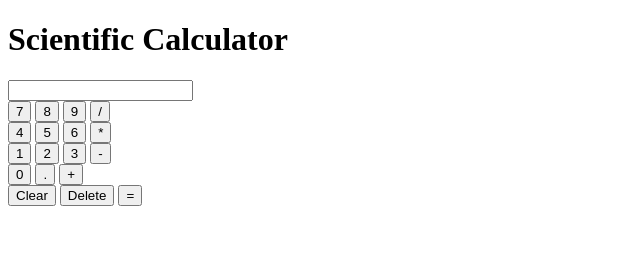
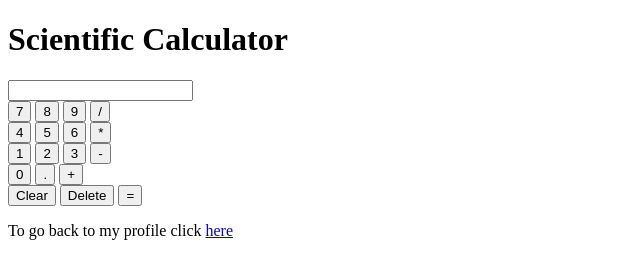
Before and after one commit to LakshaySharma9/LakshaySharma9.github.io, a plain HTML site: page calculator.html in a window 1280 px wide. Shown: the whole page, without its empty margins (0-640 px from the left). Drawn offline with Linux system fonts and the light colour scheme.

Commit message:
Update calculator.html

```diff
--- a/calculator.html
+++ b/calculator.html
@@ -39,5 +39,7 @@
   <div id="resultArea"></div>
 
   <script src="calculator.js"></script>
+
+  <p>To go back to my profile click <a href="LakshaySharma9.github.io/index.html">here</a></p>
 </body>
 </html>
```
